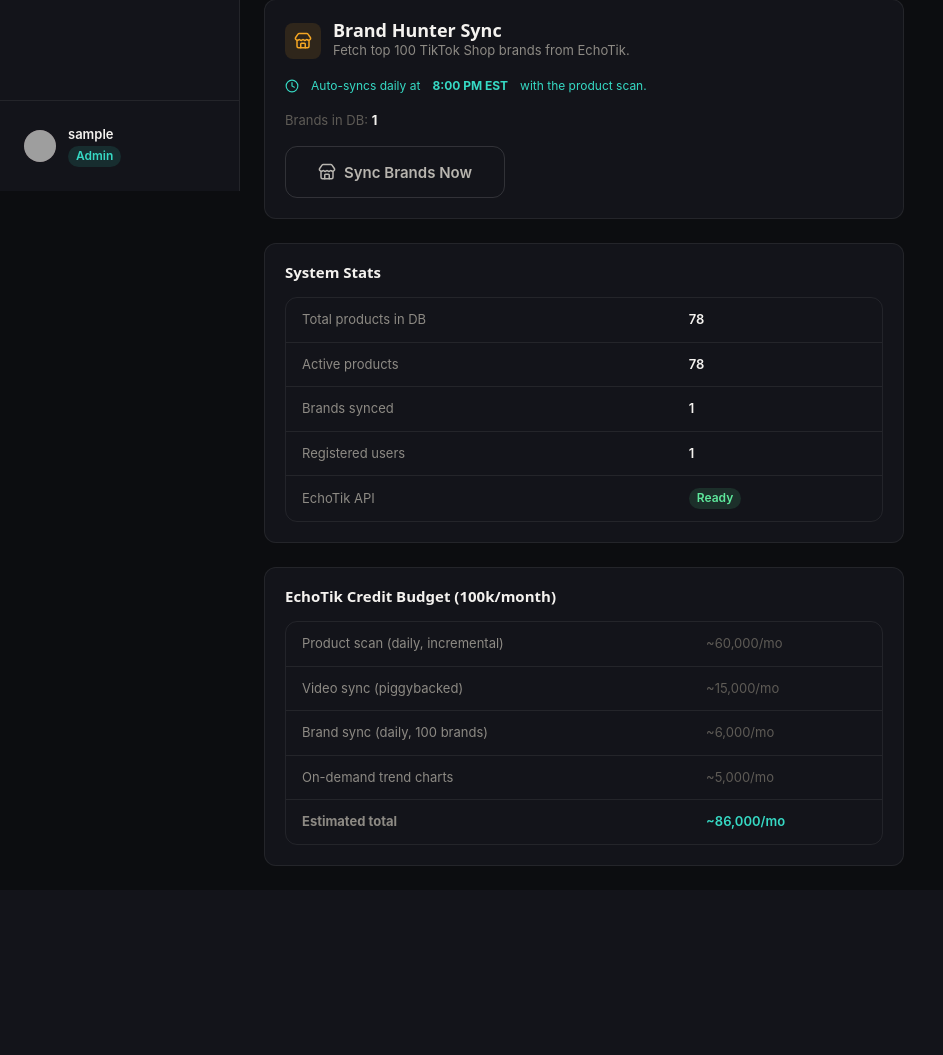
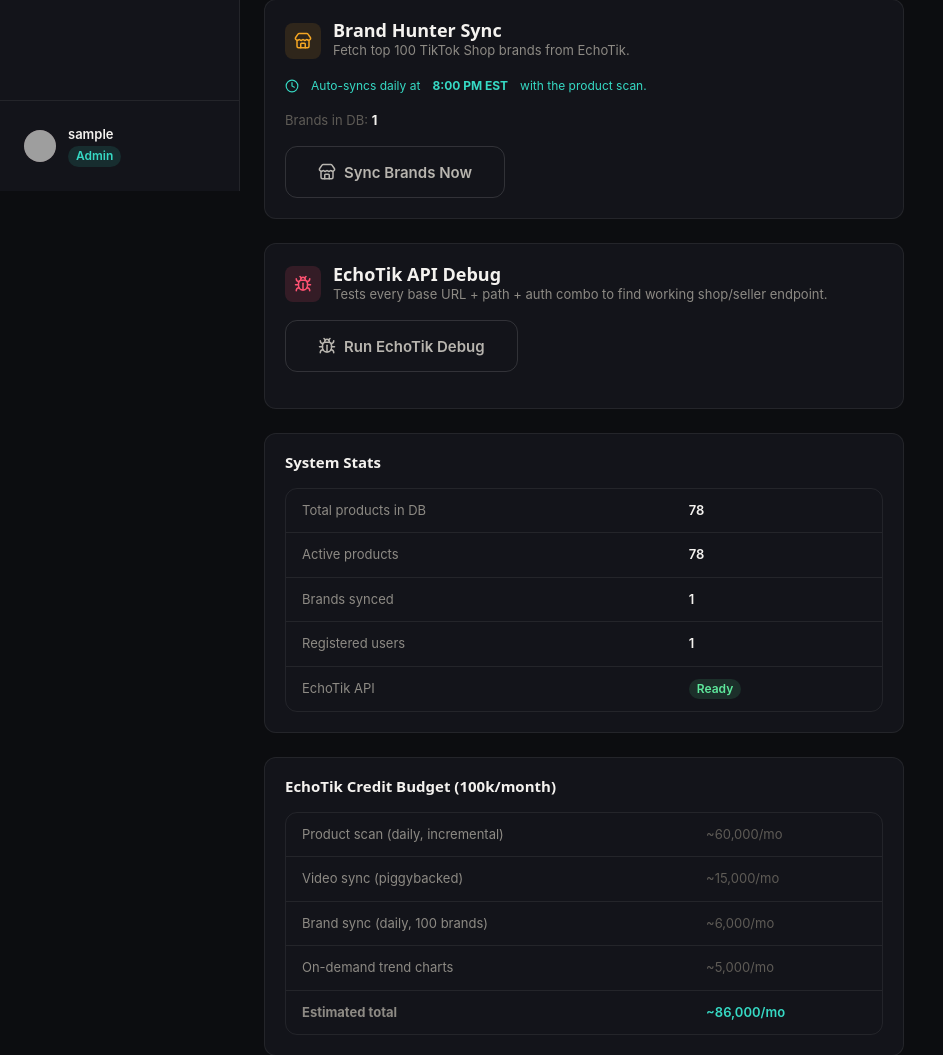
Before and after one commit to thoard93/tiktok-product-finder, a Flask app: page /app/admin in a window 1280 px wide. Shown: the part 609-1664 px from the top of the page, without its empty margins (0-943 px from the left). Before the commit the page ends 1475 px from the top, so only its background shows below. Run offline with Flask 3, Linux system fonts and the light colour scheme; a user stored in the database is signed in; tables that the repository leaves empty hold one stand-in row (values such as "Sample post"); some web fonts are replaced; grey boxes are pictures that could not be loaded.

Commit message:
Add EchoTik API debug endpoint — brute-force test all combos
POST /api/admin/echotik-debug tests every combination of:
- 6 base URLs (open/echoes/api.echotik.live, v1/v3/echotik prefix)
- 6 paths (seller/list, shop/list, shop/rank/list, etc)
- 6 auth methods (basic user:pass, basic apikey:empty, bearer,
  token header, api-key header, raw auth header)

Phase 1: tests all auth methods on product/list (known working)
Phase 2: uses the working auth to scan all base+path combos
Marks any combo returning status=200 with data as "MATCH"

Admin panel: "Run EchoTik Debug" button with scrollable monospace
log output showing every attempt and response.

Co-Authored-By: Claude Opus 4.6 (1M context) <noreply@anthropic.com>

```diff
--- a/app/routes/views.py
+++ b/app/routes/views.py
@@ -513,6 +513,106 @@ def api_sync_brands():
         return jsonify({'success': False, 'error': str(e)}), 500
 
 
+@views_bp.route('/api/admin/echotik-debug', methods=['POST'])
+@api_auth
+def api_echotik_debug():
+    """Brute-force test every EchoTik base URL + path + auth combo for shop data."""
+    user = get_current_user()
+    if not user or not user.is_admin:
+        return jsonify({'error': 'Admin required'}), 403
+
+    import os, requests as req
+    from requests.auth import HTTPBasicAuth
+
+    username = os.environ.get('ECHOTIK_USERNAME', '')
+    password = os.environ.get('ECHOTIK_PASSWORD', '')
+    api_key = os.environ.get('ECHOTIK_API_KEY', '')
+
+    BASE_URLS = [
+        "https://open.echotik.live/api/v3/echotik",
+        "https://open.echotik.live/api/v3",
+        "https://open.echotik.live/api/v1",
+        "https://echoes.echotik.live/api/v3",
+        "https://api.echotik.live/v3",
+        "https://api.echotik.live/api/v3",
+    ]
+
+    PATHS = [
+        "/seller/list",
+        "/shop/list",
+        "/shop/rank/list",
+        "/shop/rank",
+        "/shop/top/list",
+        "/seller/rank/list",
+    ]
+
+    PARAMS = {"country": "US", "region": "US", "page_num": 1, "page_size": 5, "date_type": 7}
+
+    # Build auth variants
+    auth_methods = []
+    if username and password:
+        auth_methods.append(("basic_user_pass", {"auth": HTTPBasicAuth(username, password)}))
+    if api_key:
+        import base64
+        cred = base64.b64encode(f"{api_key}:".encode()).decode()
+        auth_methods.append(("basic_apikey_empty", {"headers": {"Authorization": f"Basic {cred}"}}))
+        auth_methods.append(("bearer_apikey", {"headers": {"Authorization": f"Bearer {api_key}"}}))
+        auth_methods.append(("header_token", {"headers": {"token": api_key}}))
+        auth_methods.append(("header_api-key", {"headers": {"api-key": api_key}}))
+        auth_methods.append(("raw_auth_header", {"headers": {"Authorization": api_key}}))
+    if not auth_methods:
+        auth_methods.append(("no_auth", {}))
+
+    results = []
+
+    # First: test auth methods on one known-working endpoint (product/list)
+    test_url = "https://open.echotik.live/api/v3/echotik/product/list"
+    test_params = {"region": "US", "page_num": 1, "page_size": 1}
+    results.append({"section": "=== AUTH METHOD TEST (product/list) ==="})
+    for label, kwargs in auth_methods:
+        try:
+            r = req.get(test_url, params=test_params, timeout=10,
+                        auth=kwargs.get('auth'), headers=kwargs.get('headers'))
+            body = r.text[:200]
+            has_data = '"data"' in body or '"list"' in body
+            results.append({
+                "auth": label, "url": "product/list", "status": r.status_code,
+                "has_data": has_data, "body": body
+            })
+        except Exception as e:
+            results.append({"auth": label, "url": "product/list", "status": "error", "body": str(e)})
+
+    # Second: test all base+path combos with the first working auth
+    working_auth = auth_methods[0]  # default to first
+    for label, kwargs in auth_methods:
+        for r in results:
+            if r.get('auth') == label and r.get('status') == 200 and r.get('has_data'):
+                working_auth = (label, kwargs)
+                break
+
+    results.append({"section": f"=== SHOP ENDPOINT SCAN (using {working_auth[0]}) ==="})
+    for base in BASE_URLS:
+        for path in PATHS:
+            url = f"{base}{path}"
+            try:
+                r = req.get(url, params=PARAMS, timeout=8,
+                            auth=working_auth[1].get('auth'),
+                            headers=working_auth[1].get('headers'))
+                body = r.text[:300]
+                has_data = '"data"' in body and ('"list"' in body or '"records"' in body)
+                entry = {
+                    "url": url, "status": r.status_code,
+                    "has_data": has_data, "body": body
+                }
+                if has_data and r.status_code == 200:
+                    entry["MATCH"] = True
+                results.append(entry)
+            except Exception as e:
+                results.append({"url": url, "status": "error", "body": str(e)[:200]})
+
+    return jsonify({'results': results})
+
+
 @views_bp.route('/api/blacklist/add', methods=['POST'])
 @api_auth
 def api_blacklist_add():
--- a/templates/admin.html
+++ b/templates/admin.html
@@ -70,6 +70,21 @@
   </button>
 </div>
 
+{# ===== EchoTik API Debug ===== #}
+<div class="card mb-6" style="max-width:640px">
+  <div class="flex items-center gap-3 mb-4">
+    <div class="feature-icon accent" style="width:36px;height:36px;margin-bottom:0"><i data-lucide="bug" style="width:18px;height:18px"></i></div>
+    <div>
+      <h2 style="font-size:var(--text-lg);font-weight:700">EchoTik API Debug</h2>
+      <p class="text-sm text-muted">Tests every base URL + path + auth combo to find working shop/seller endpoint.</p>
+    </div>
+  </div>
+  <button class="btn btn-ghost btn-lg mb-4" id="debugBtn" onclick="runDebug()">
+    <i data-lucide="bug" style="width:18px;height:18px"></i> Run EchoTik Debug
+  </button>
+  <div id="debugOutput" style="display:none;max-height:500px;overflow-y:auto;background:var(--bg-base);border:1px solid var(--border);border-radius:var(--radius);padding:var(--space-4);font-family:monospace;font-size:12px;line-height:1.6;white-space:pre-wrap;color:var(--text-secondary)"></div>
+</div>
+
 {# ===== Quick Stats ===== #}
 <div class="card mb-6" style="max-width:640px">
   <h3 style="font-size:var(--text-base);font-weight:600;margin-bottom:var(--space-4)">System Stats</h3>
@@ -105,6 +120,34 @@
 
 {% block scripts %}
 <script>
+async function runDebug() {
+  var btn = document.getElementById("debugBtn");
+  var out = document.getElementById("debugOutput");
+  btn.disabled = true; btn.style.opacity = "0.6";
+  out.style.display = "block";
+  out.textContent = "Running debug... testing all endpoint + auth combos (may take 30-60s)...\n";
+
+  try {
+    var res = await fetch("/api/admin/echotik-debug", { method: "POST" });
+    var data = await res.json();
+    var lines = "";
+    (data.results || []).forEach(function(r) {
+      if (r.section) {
+        lines += "\n" + r.section + "\n";
+      } else {
+        var marker = r.MATCH ? " *** MATCH ***" : "";
+        var auth = r.auth ? "[" + r.auth + "] " : "";
+        lines += auth + (r.url || "?") + " -> " + r.status + (r.has_data ? " [HAS DATA]" : "") + marker + "\n";
+        if (r.body) lines += "  " + r.body.substring(0, 250) + "\n";
+      }
+    });
+    out.textContent = lines;
+  } catch(e) {
+    out.textContent = "Error: " + e.message;
+  }
+  btn.disabled = false; btn.style.opacity = "";
+}
+
 function showScanStatus(type, msg) {
   var el = document.getElementById("scanStatus");
   el.style.display = "block";
```
